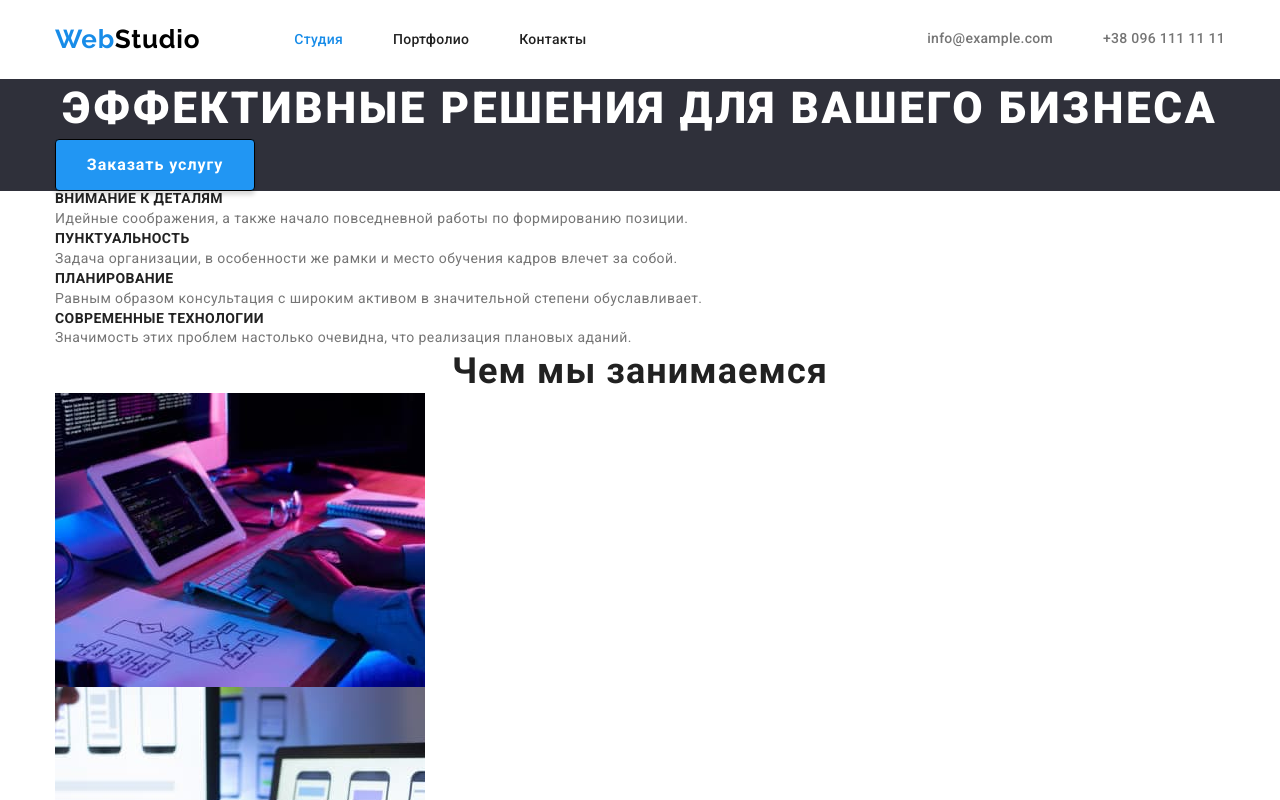
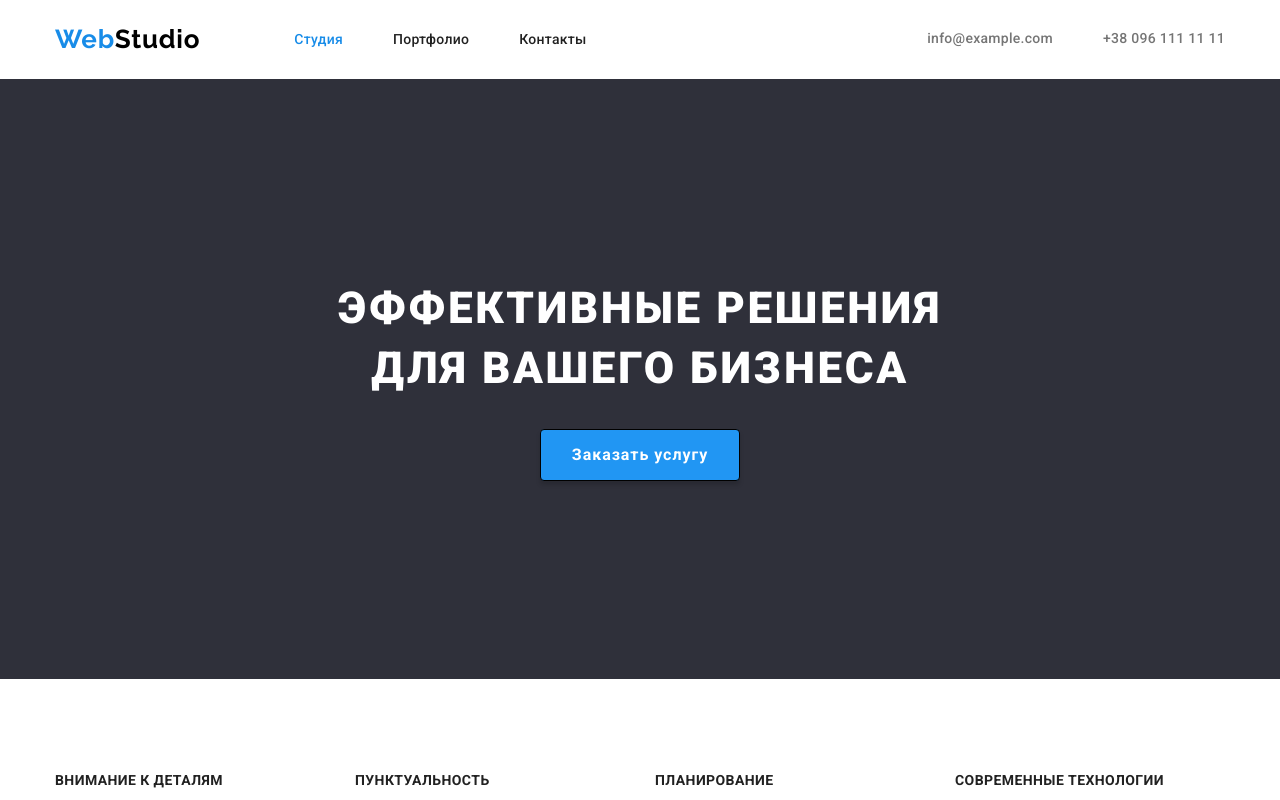
Before and after one commit to Andrii0207/goit-markup-hw-03, a plain HTML site: page index.html in a window 1280 px wide. Shown: the top 800 px of the page. Drawn offline with nearby package versions, Linux system fonts and the light colour scheme.

Commit message:
almost finish flex main

```diff
--- a/css/main.css
+++ b/css/main.css
@@ -12,13 +12,13 @@ body {
 }
 
 h1,h2,h3,p {
-  margin-top: 0;
-  margin-bottom: 0%;
+  margin: 0;
+  margin: 0%;
 }
 
 ul, li {
-  margin-top: 0;
-  margin-bottom: 0%;
+  margin: 0;
+  margin: 0%;
   padding-left: 0%;
 }
 
@@ -42,16 +42,13 @@ address {
   width: 1200px;
   margin-left: auto;
   margin-right: auto;
-  padding-left: 15px;
-  padding-right: 15px;
+  padding: 0 15px;
 }
 
 /* ===== START HEADER ===== */
 
 .header {
   background-color: #ffffff;
-  padding-top: 24px;
-  padding-bottom: 24px;
 }
 
 .header-container {
@@ -70,6 +67,8 @@ address {
 
 .logo {
   margin-right: 94px;
+  padding-top: 24px;
+  padding-bottom: 24px;
 }
 
 .contact-list {
@@ -116,9 +115,9 @@ address {
   font-weight: 500;
   font-size: 14px;
   line-height: 1.14;
+  margin-right: 50px;
   letter-spacing: 0.02em;
   color: var(--secondary-font-color);
-  margin-right: 50px;
 }
 
 .contact-email:hover,
@@ -145,6 +144,15 @@ address {
 
 .hero {
   background-color: #2f303a;
+  text-align: center;
+}
+
+.indent {
+  display: block;
+}
+
+.hero-container {
+  height: 600px;
 }
 
 .hero-name {
@@ -152,6 +160,8 @@ address {
   font-size: 44px;
   line-height: 1.36;
   text-align: center;
+  padding-top: 200px;
+  padding-bottom: 30px;
   letter-spacing: 0.06em;
   text-transform: uppercase;
   color: var(--white-font-color);
@@ -160,10 +170,10 @@ address {
 .modal-button {
   min-width: 200px;
   padding: 10px 28px;
+  justify-content: center;
   font-family: inherit;
   font-weight: 700;
   font-size: 16px;
-  align-items: center;
   line-height: 1.88;
   text-align: center;
   letter-spacing: 0.06em;
@@ -184,12 +194,27 @@ address {
 
 /* ===== START FEATURES ===== */
 
+.features {
+  padding-top: 94px;
+  padding-bottom: 47px;
+}
+
+.features-item {
+  width: 270px;
+}
+
+.features-list {
+  display: flex;
+  justify-content: space-between;
+}
+
 .features-name {
   font-weight: 700;
   font-size: 14px;
   line-height: 1.14;
   letter-spacing: 0.03em;
   text-transform: uppercase;
+  margin-bottom: 10px;
   color: var(--primary-font-color);
 }
 .features-description {
@@ -204,7 +229,13 @@ address {
 
 /* ===== START ABOUT ===== */
 
+.about {
+  padding-top: 47px;
+  padding-bottom: 94px;
+}
+
 .about-name {
+  padding-bottom: 50px;
   font-weight: 700;
   font-size: 36px;
   line-height: 1.17;
@@ -213,15 +244,40 @@ address {
   color: var(--primary-font-color);
 }
 
+.about-item {
+  flex-basis: calc((100%-90px)/3);
+}
+
+.about-list {
+  display: flex;
+  justify-content: space-between;
+}
+
 /* ===== END ABOUT ===== */
 
 /* ===== START TEAM ===== */
 
 .team {
-  background-color: #f5f4fa;
+  background-color:#f5f4fa;
+}
+
+.team-list {
+  display: flex;
+  flex-wrap: wrap;
+  margin-left: -30px;
+  margin-top: -30px;
+  padding-bottom: 94px;
+}
+
+.team-list-item {
+  /* flex-basis: calc((100%-120px)/4); */
+  margin-left: 30px;
+  margin-top: 30px;
 }
 
 .team-main-name {
+  padding-top: 94px;
+  margin-bottom: 50px;
   font-weight: 700;
   font-size: 36px;
   line-height: 1.17;
@@ -247,6 +303,17 @@ address {
   letter-spacing: 0.03em;
   color: var(--secondary-font-color);
 }
+
+.team-name-description {
+  padding-top: 30px;
+  padding-bottom: 30px;
+  border: 1px solid #ccc;
+  border-top: none;
+  background-color: var(--white-font-color);
+  box-shadow: 0px 1px 3px rgba(0, 0, 0, 0.12), 0px 1px 1px rgba(0, 0, 0, 0.14), 0px 2px 1px rgba(0, 0, 0, 0.2);
+  border-radius: 0px 0px 4px 4px;
+  }
+
 
 /* ===== END TEAM ===== */
 
--- a/index.html
+++ b/index.html
@@ -53,8 +53,8 @@
         <!-- HERO -->
 
         <section class="hero">
-            <div class="container">
-                <h1 class="hero-name">Эффективные решения для вашего бизнеса</h1>
+            <div class="hero-container container">
+                <h1 class="hero-name">Эффективные решения <span class="indent">для вашего бизнеса</span></h1>
                 <button class="modal-button" type="button">Заказать услугу</button>
             </div>
         </section>
@@ -62,9 +62,9 @@
         <!-- FEATURES -->
 
         <section class="features">
-            <div class="container">
+            <div class="features-container container">
                 <h2 hidden>Особенности</h2>
-                <ul class="list">
+                <ul class="features-list list">
                     <li class="features-item">
                         <h3 class="features-name">Внимание к деталям</h3>
                         <p class="features-description">Идейные соображения, а также начало повседневной работы по
@@ -95,7 +95,7 @@
         <section class="about">
             <div class="container">
                 <h2 class="about-name">Чем мы занимаемся</h2>
-                <ul>
+                <ul class="about-list">
                     <li class="about-item list">
                         <img src="./img/studio/what_do_we_do1.jpg" alt="чем мы занимаемся" width="370" height="294" />
                     </li>
@@ -118,26 +118,34 @@
                     <li class="team-list-item list">
                         <img src="./img/studio/our_team1.jpg" alt="фото сотрудника нашей команды" width="270"
                             height="260" />
+                        <div class="team-name-description">
                             <h3 class="team-name">Игорь Демьяненко</h3>
                             <p class="team-position">Product Designer</p>
+                        </div>
                     </li>
                     <li class="team-list-item list">
                         <img src="./img/studio/our_team2.jpg" alt="фото сотрудника нашей команды" width="270"
                             height="260" />
+                        <div class="team-name-description">
                             <h3 class="team-name">Ольга Репина</h3>
                             <p class="team-position">Frontend Developer</p>
+                        </div>
                     </li>
                     <li class="team-list-item list">
                         <img src="./img/studio/our_team3.jpg" alt="фото сотрудника нашей команды" width="270"
                             height="260" />
+                        <div class="team-name-description">
                             <h3 class="team-name">Николай Тарасов</h3>
                             <p class="team-position">Marketing</p>
+                        </div>
                     </li>
                     <li class="team-list-item list">
                         <img src="./img/studio/our_team4.jpg" alt="фото сотрудника нашей команды" width="270"
                             height="260" />
+                        <div class="team-name-description">
                             <h3 class="team-name">Михаил Ермаков</h3>
                             <p class="team-position">UI Designer</p>
+                        </div>
                     </li>
                 </ul>
             </div>
```
Lines whose indentation alone changed are shown as unchanged.
